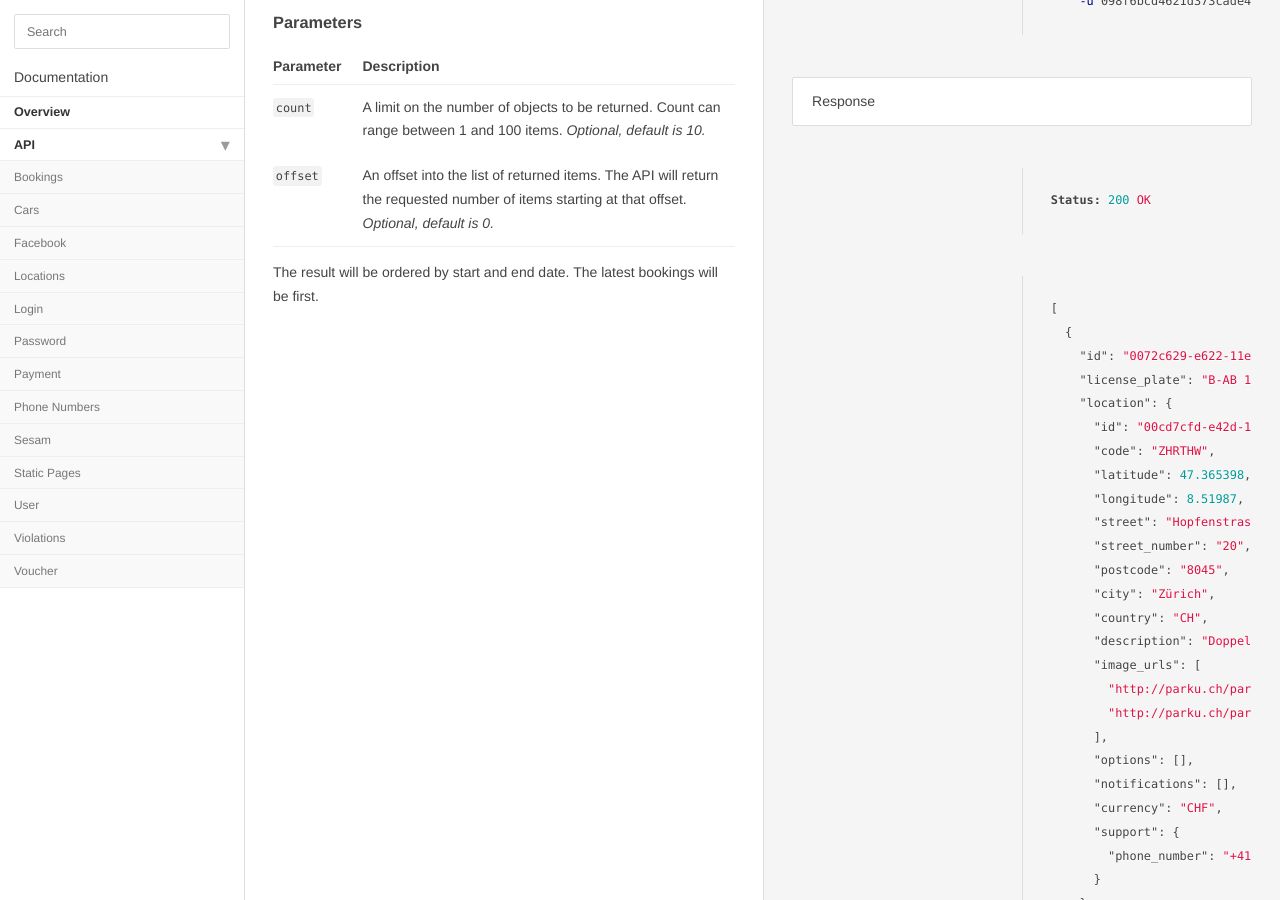
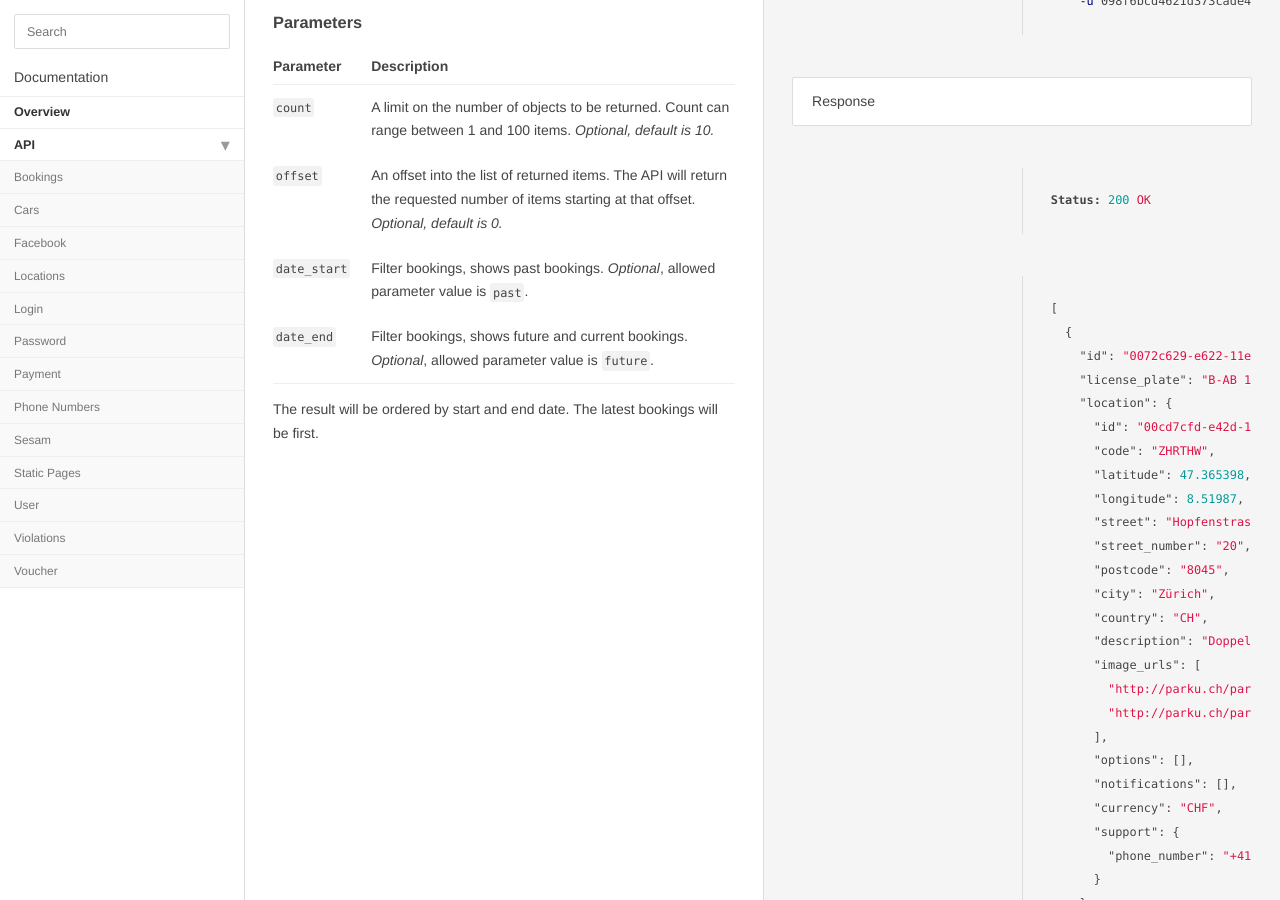
Before and after one commit to parku/docs, a Jekyll site: the page built from api/bookings.md, in a window 1280 px wide and 900 px high, scrolled down 6636 px. Built offline with Jekyll 4.4.1, drawn with Linux system fonts in a browser that asks for light colours; Markdown is read by kramdown in place of the engine named in the settings.

Commit message:
Allow filtering for future and past bookings.

```diff
--- a/api/bookings.md
+++ b/api/bookings.md
@@ -389,10 +389,12 @@ Status: 200 OK
 
 ### Parameters
 
-Parameter  | Description
----        | ---
-`count`    | A limit on the number of objects to be returned. Count can range between 1 and 100 items. _Optional, default is 10._
-`offset`   | An offset into the list of returned items. The API will return the requested number of items starting at that offset. _Optional, default is 0._
+Parameter   | Description
+---         | ---
+`count`     | A limit on the number of objects to be returned. Count can range between 1 and 100 items. _Optional, default is 10._
+`offset`    | An offset into the list of returned items. The API will return the requested number of items starting at that offset. _Optional, default is 0._
+`date_start`| Filter bookings, shows past bookings. _Optional_, allowed parameter value is `past`.
+`date_end`  | Filter bookings, shows future and current bookings. _Optional_, allowed parameter value is `future`.
 
 The result will be ordered by start and end date. The latest bookings will be first.
 
```
